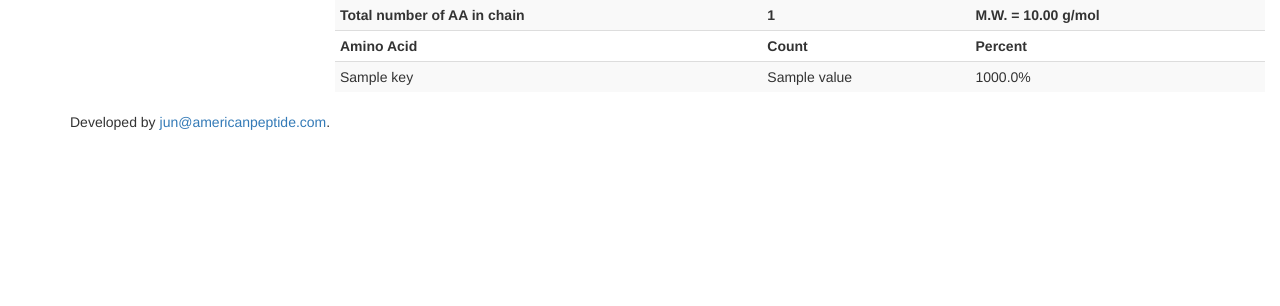
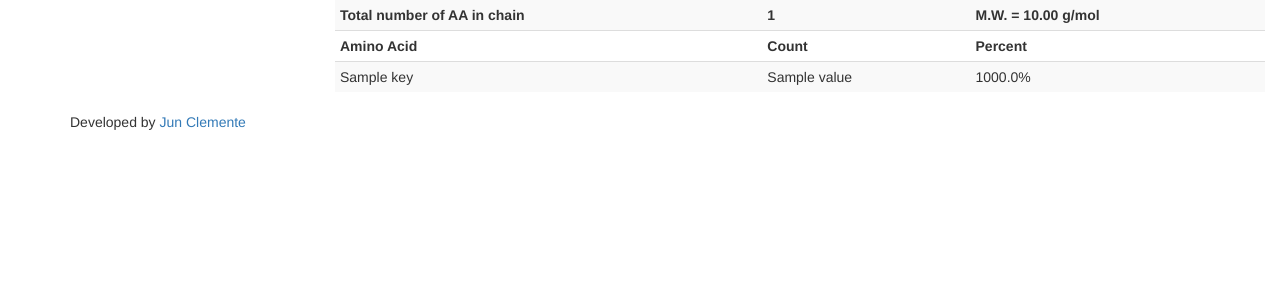
Before and after one commit to junclemente/peptools, a Python web app: template app/templates/index.html in a window 1280 px wide. Shown: the part 363-669 px from the top of the page. Run offline with Jinja, Linux system fonts and the light colour scheme; the template is opened without the code that fills it: most values are stand-ins (such as "Sample title", 1, 10 or a date in 2020); form fields are guessed from the names that the template uses; some libraries are stand-ins or nearby versions.

Commit message:
refactor Changed developer information

```diff
--- a/app/templates/base.html
+++ b/app/templates/base.html
@@ -5,7 +5,7 @@
     <meta http-equiv="X-UA-Compatible" content="IE=edge">
     <meta name="viewport" content="width=device-width, initial-scale=1">
     <title>
-      {% block title %} American Peptide Co., Inc. {% endblock %}
+      {% block title %} Peptide Sequence Conversion Tool {% endblock %}
     </title>
 
     <!-- Bootstrap -->
@@ -28,7 +28,7 @@
     <div id="footer">
       <div class="container">
       {% block footer %}
-        Developed by <a href="mailto:jun@americanpeptide.com">jun@americanpeptide.com</a>.
+        Developed by <a href="https://www.linkedin.com/in/junclemente" target="_blank">Jun Clemente</a>
       {% endblock %}
       </div>
     </div>
```
